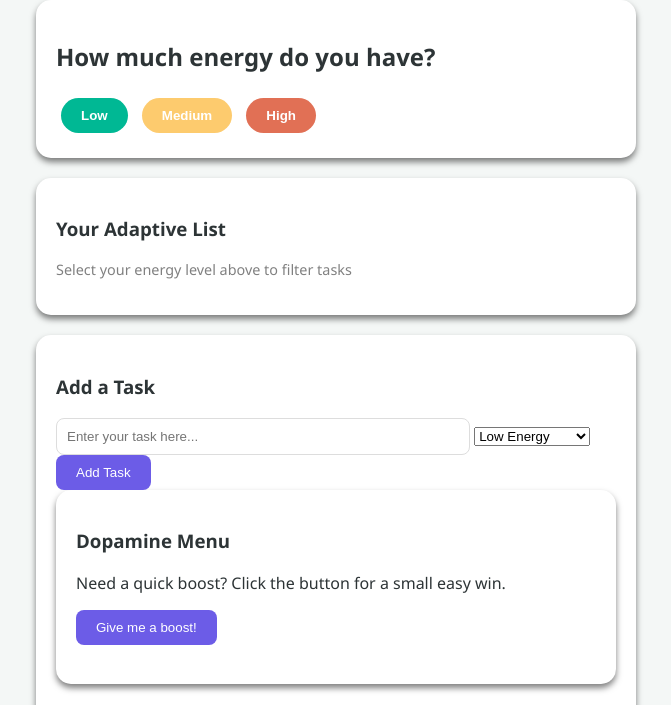
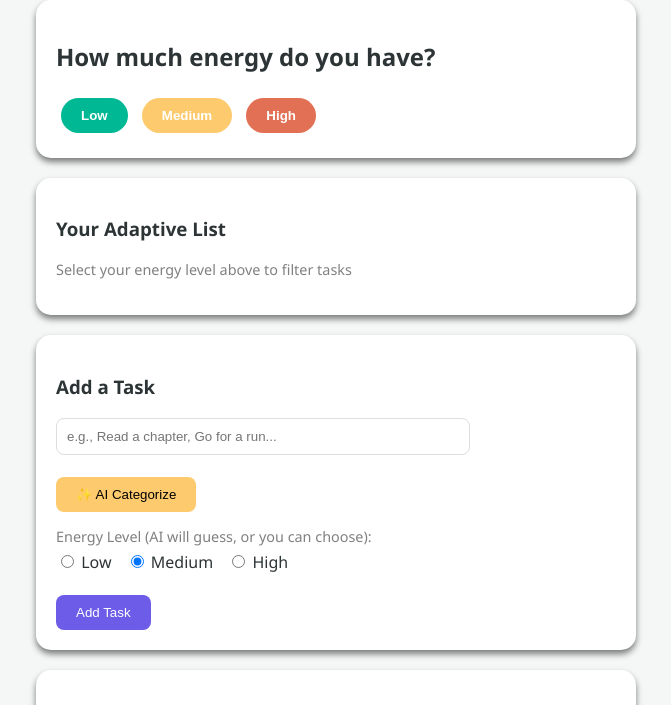
Before and after one commit to Hertty15/NeuroFlow, a plain HTML site: page index.html in a window 1280 px wide. Shown: the part 86-791 px from the top of the page, without its empty margins (304-975 px from the left). Drawn offline with Linux system fonts and the light colour scheme.

Commit message:
adding an ai like feature

```diff
--- a/index.html
+++ b/index.html
@@ -119,15 +119,22 @@
         <ul id="taskList"></ul>
     </div>
 
+    <!-- Add Task -->
     <div class="card">
         <h3>Add a Task</h3>
-        <input type="text" id="taskInput" placeholder="Enter your task here...">
-        <select id="energyTag">
-            <option value="low">Low Energy</option>
-            <option value="medium">Medium Energy</option>
-            <option value="high">High Energy</option>
-        </select>
+        <input type="text" id="taskInput" placeholder="e.g., Read a chapter, Go for a run...">
+        <br><br>
+        <button class="add-btn" style="background-color: #fdcb6e; color: black;" onclick="autoCategorize()">✨ AI Categorize</button>
+
+        <div style="margin-top: 15px;">
+            <p style="margin-bottom: 5px; font-size: 0.9em; color: gray;">Energy Level (AI will guess, or you can choose):</p>
+            <label><input type="radio" name="energyTag" value="low"> Low</label>
+            <label style="margin-left: 10px;"><input type="radio" name="energyTag" value="med" checked> Medium</label>
+            <label style="margin-left: 10px;"><input type="radio" name="energyTag" value="high"> High</label>
+        </div>
+        <br>
         <button class="add-btn" onclick="addTask()">Add Task</button>
+    </div>
 
     <!-- Dopamine Menu -->
      <div class="card">
```
